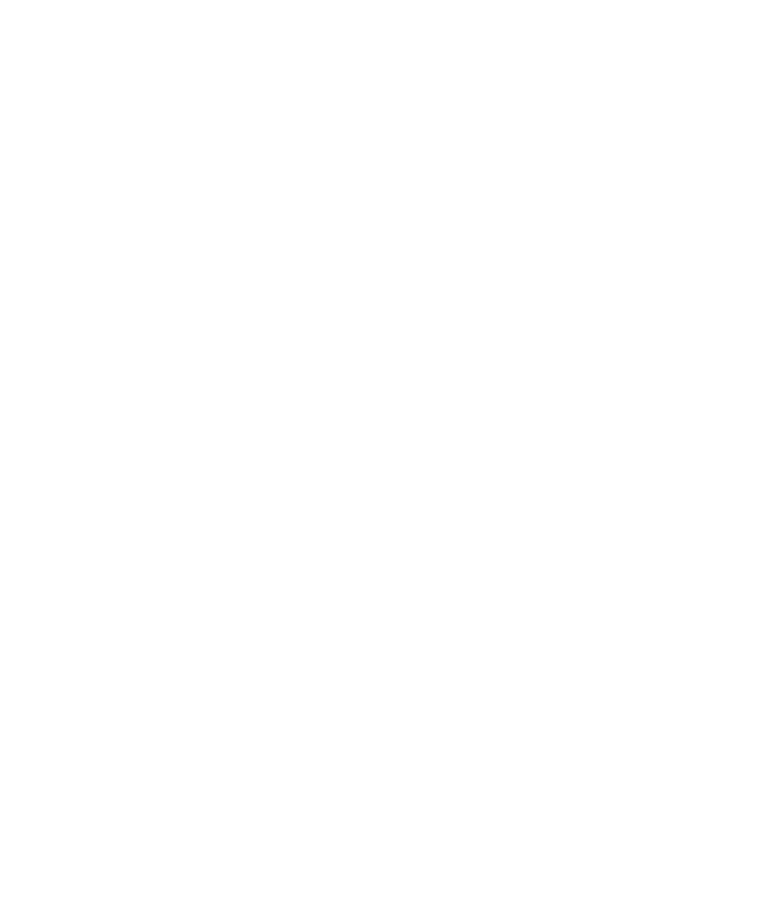
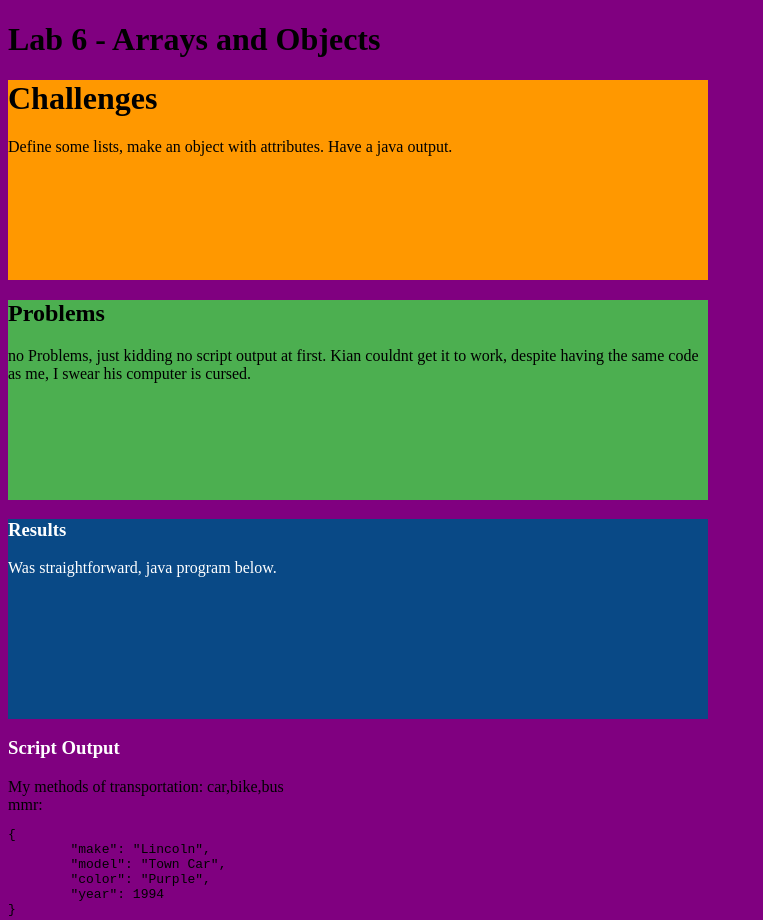
Before and after one commit to Horriblehenry3/art101, a plain HTML site: page lab6/index.html in a window 1280 px wide. Shown: the top 920 px of the page, without its empty margins (0-763 px from the left). Before the commit the page ends 800 px from the top, so only its background shows below. Drawn offline with Linux system fonts and the light colour scheme.

Commit message:
pls work

```diff
--- a/lab5/css/lab.css
+++ b/lab5/css/lab.css
@@ -10,7 +10,8 @@ body {
   background-color: #4CAF50;
   height: 200px;
   width: 700px;
-}#box3 {
+}
+#box3 {
   background-color: #094986;
   height: 200px;
   width: 700px;
@@ -28,5 +29,5 @@ p3 {
 div.static {
   position: static;
 
-  border: 3px solid #73AD21;
+  border: 4px solid #73AD21;
 }
--- a/lab6/css/lab.css
+++ b/lab6/css/lab.css
@@ -0,0 +1,33 @@
+body {
+  background-color: purple;
+}
+#box1 {
+  background-color: #FF9800;
+  height: 200px;
+  width: 700px;
+}
+#box2 {
+  background-color: #4CAF50;
+  height: 200px;
+  width: 700px;
+}
+#box3 {
+  background-color: #094986;
+  height: 200px;
+  width: 700px;
+}
+h3 {
+  color: white;
+}
+p3 {
+  color: white;
+}
+#old {
+    width: 200px;
+    height: 200px;
+}
+div.static {
+  position: static;
+
+  border: 4px solid #73AD21;
+}
--- a/lab6/index.html
+++ b/lab6/index.html
@@ -1,11 +1,37 @@
 <!DOCTYPE html>
 <html>
 <head>
-	<title>Lab X - Subject/Topic</title>
-	<link rel="stylesheet" type="text/css" href="../css/site.css">
+
 	<link rel="stylesheet" type="text/css" href="css/lab.css">
 </head>
+
 <body>
+	<h1> Lab 6 - Arrays and Objects </h1>
+
+	<div id="box1">
+		<h1> Challenges </h1>
+		<p> Define some lists, make an object with attributes. Have a java output. </p>
+	</div>
+
+	<div id="box2">
+		<h2> Problems </h2>
+		<p>no Problems, just kidding no script output at first. Kian couldnt get it to work, despite having the same code as me, I swear his computer is cursed. </p>
+	</div>
+
+	<div id=box3 >
+		<h3> Results </h3>
+		<p3> Was straightforward, java program below. </p>
+	</div>
+
+	<h3>Script Output</h3>
+	<div>
+	        <script src="js\lab.js"></script>
+	</div>
+
+<div = id"static">
+	<img src = img/car.png>
+</div>
+
 
 </body>
 </html>
--- a/lab6/js/lab.js
+++ b/lab6/js/lab.js
@@ -0,0 +1,16 @@
+/**
+ * Author:    Henry Merry
+ * Created:   10.20.2021
+ *
+ * (c) Copyright by Me
+ **/
+
+ //define Variables
+ mT = ["car", "bike", "bus"];
+
+ mmr = { make: "Lincoln", model: "Town Car", color: "Purple", year: 1994 }
+
+ //Output
+document.writeln("My methods of transportation: ", mT, "</br>");
+ document.writeln("mmr: <pre>",
+    JSON.stringify(mmr, null, '\t'), "</pre>");
```
Also changed, not shown: lab6/img/browsercode.PNG (added), lab6/img/car.PNG (added), lab6/img/hey.PNG (added).
